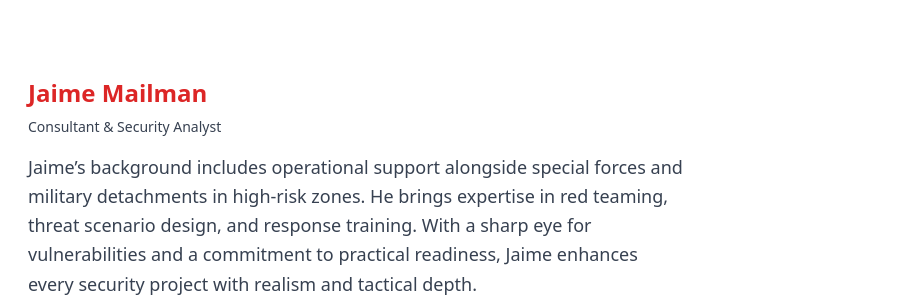
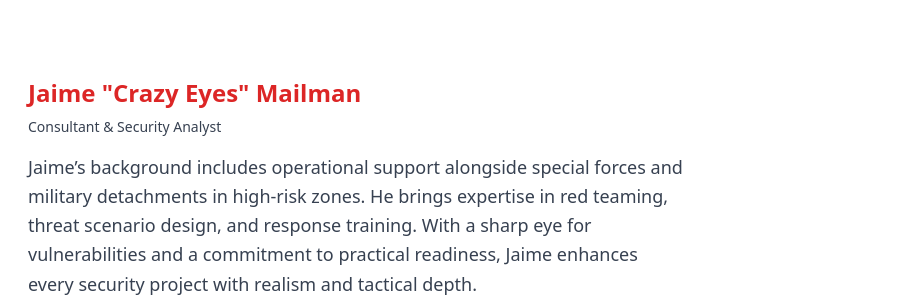
Before and after one commit to Jeanedb/REDLINE, a plain HTML site: page our_team_page.html in a window 1280 px wide. Shown: the part 797-1099 px from the top of the page, 380-1280 px from the left. Drawn offline with nearby package versions, Linux system fonts and the light colour scheme.

Commit message:
Update our_team_page.html

```diff
--- a/our_team_page.html
+++ b/our_team_page.html
@@ -67,7 +67,7 @@
       <div class="flex flex-col md:flex-row items-start md:items-center gap-8">
         <img src="MAILMAN.png" alt="Jaime Mailman" class="w-40 h-40 rounded-full object-cover border-4 border-red-600">
         <div>
-          <h2 class="text-2xl font-bold text-red-600 mb-2">Jaime Mailman</h2>
+          <h2 class="text-2xl font-bold text-red-600 mb-2">Jaime "Crazy Eyes" Mailman</h2>
           <p class="text-sm text-gray-700 font-medium mb-4">Consultant & Security Analyst</p>
           <p class="text-gray-700 text-lg leading-relaxed">Jaime’s background includes operational support alongside special forces and military detachments in high-risk zones. He brings expertise in red teaming, threat scenario design, and response training. With a sharp eye for vulnerabilities and a commitment to practical readiness, Jaime enhances every security project with realism and tactical depth.</p>
         </div>
```
